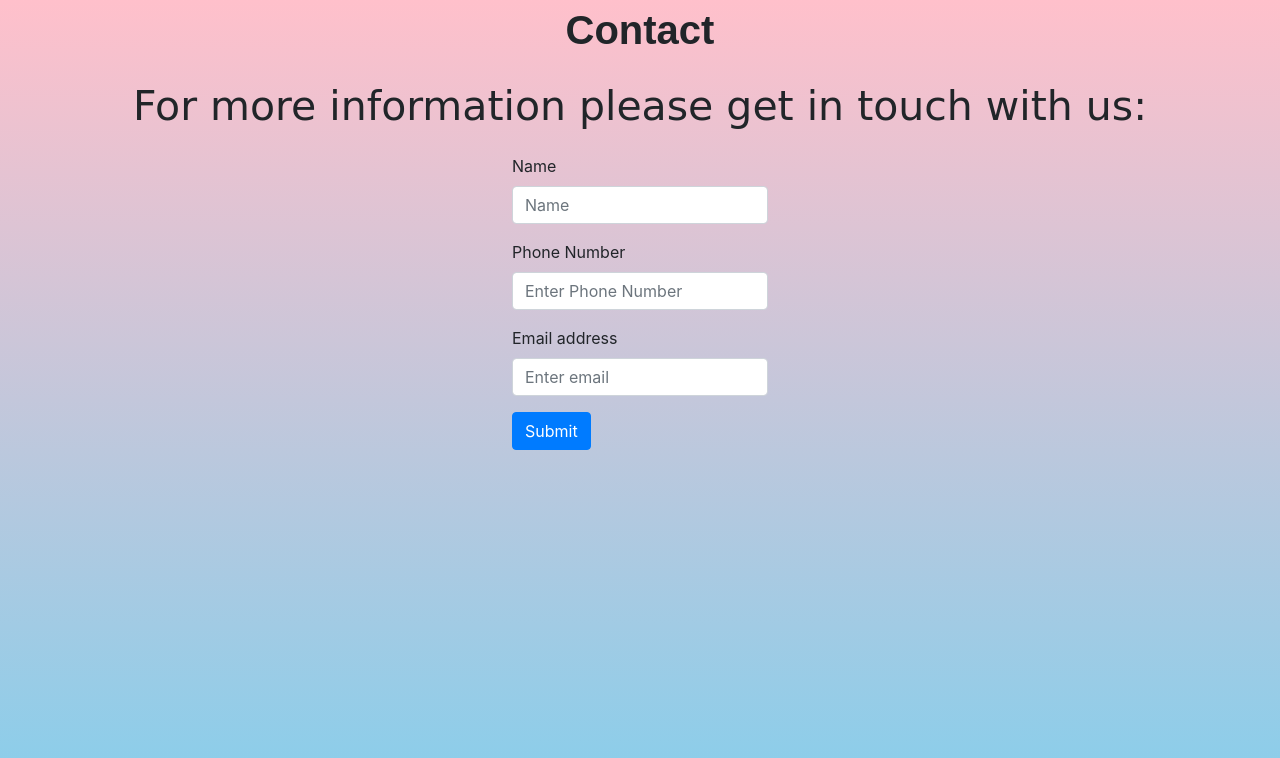
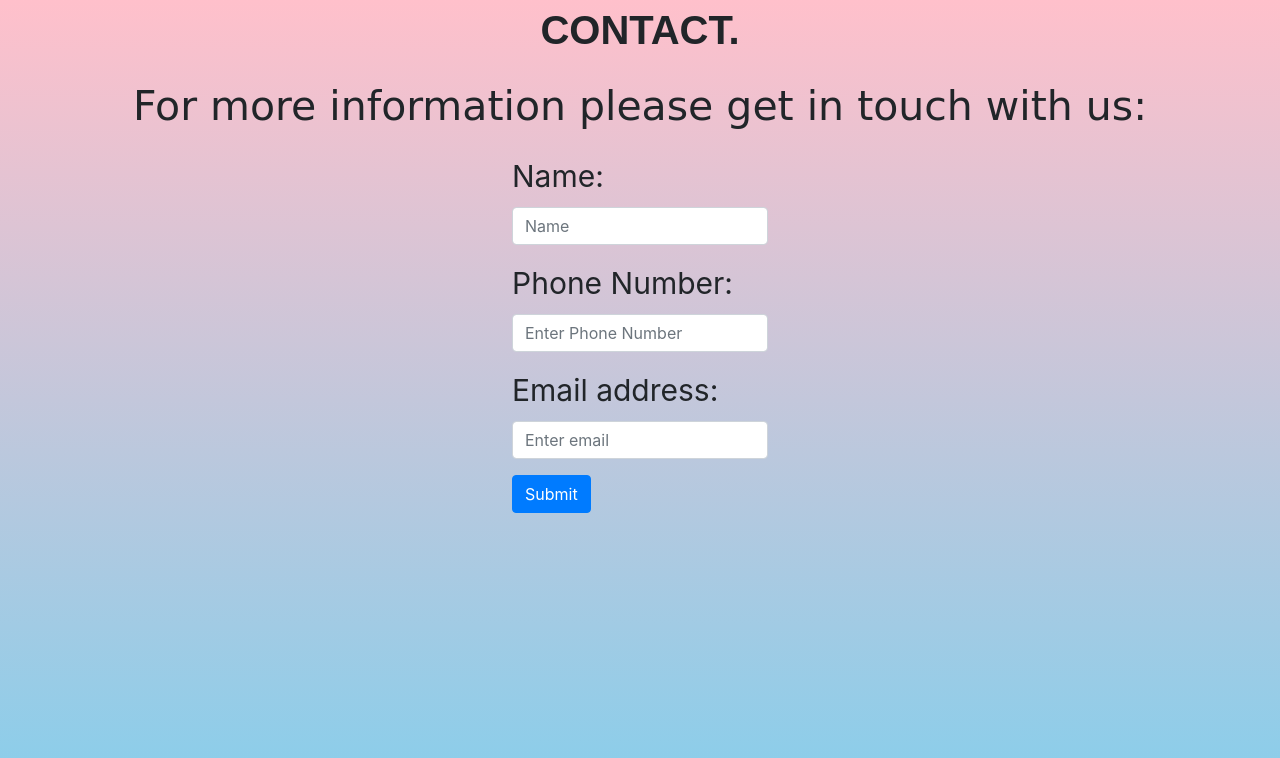
Before and after one commit to JustusMochache/sanitary, a plain HTML site: page contact.html in a window 1280 px wide. Drawn offline with nearby package versions, Linux system fonts and the light colour scheme.

Commit message:
styled p in contacts

```diff
--- a/contact.html
+++ b/contact.html
@@ -13,28 +13,28 @@
 </head>
 
 <body>
-    <p id="con">Contact</p>
+    <p id="con">CONTACT.</p>
     <p id="cont">For more information please get in touch with us:</p>
-    <div id="contact">
+
     <form>
-            <div class="form-group">
-                <label for="Name">Name</label>
+        <div class="form-group" id="contact">
+            <label for="Name">Name:</label>
             <input type="email" class="form-control" id="name" aria-describedby="emailHelp" placeholder="Name">
             <small id="nameHelp" class="form-text text-muted"></small>
         </div>
-            <div class="form-group">
-                <label for="phone">Phone Number</label>
+        <div class="form-group" id="contact">
+            <label for="phone">Phone Number:</label>
             <input type="phoneNumber" class="form-control" id="phoneNumber" aria-describedby="emailHelp" placeholder="Enter Phone Number">
             <small id="phoneN" class="form-text text-muted"></small>
         </div>
-            <div class="form-group">
-                <label for="exampleInputEmail1">Email address</label>
+        <div class="form-group" id="contact">
+            <label for="exampleInputEmail1">Email address:</label>
             <input type="email" class="form-control" id="exampleInputEmail1" aria-describedby="emailHelp" placeholder="Enter email">
             <small id="emailHelp" class="form-text text-muted"></small>
         </div>
         <button type="submit" class="btn btn-primary">Submit</button>
     </form>
-    </div>
+
 
 </body>
 
--- a/css/styles.css
+++ b/css/styles.css
@@ -48,3 +48,7 @@ form {
     font-size: 41px;
     font-family: 'Courgette', cursive;
 }
+
+#contact {
+    font-size: 30px;
+}
```
Lines whose indentation alone changed are shown as unchanged.
